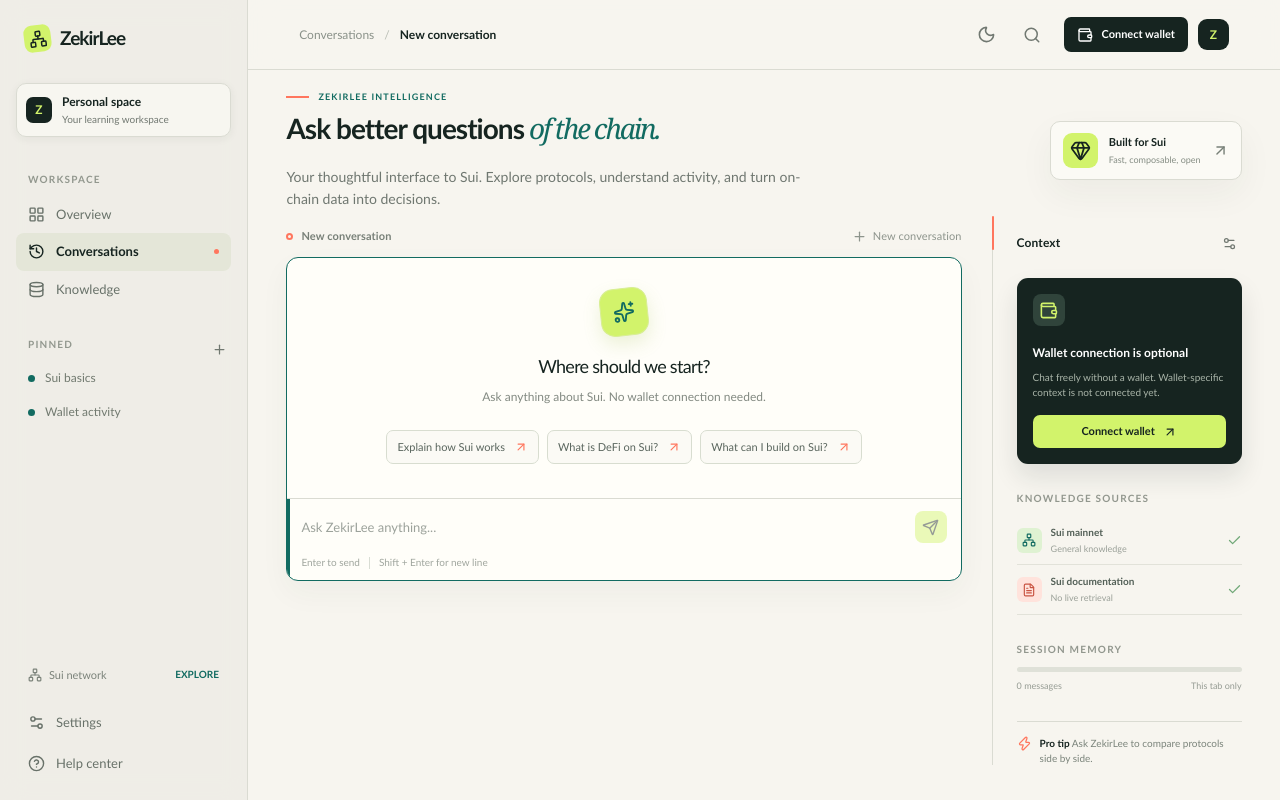
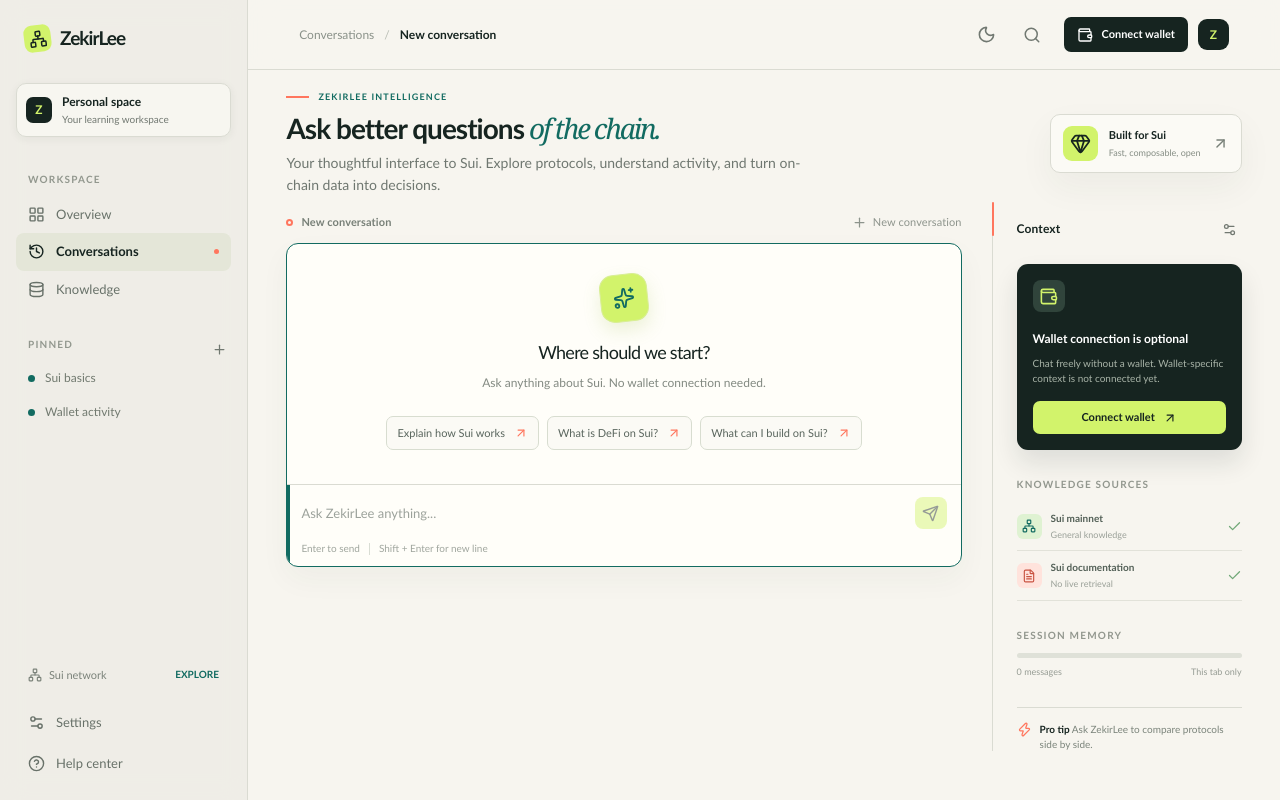
Before and after one commit to davelee001/zekirlee, a Next.js app: page / in a window 1280 px wide. Built offline with nearby package versions, Linux system fonts and the light colour scheme.

Commit message:
style: set margin-top for .hero-copy

```diff
--- a/src/app/globals.css
+++ b/src/app/globals.css
@@ -258,3 +258,4 @@
 .hero-row h1 { font-size: clamp(20px, 2.3vw, 28px); line-height: 1.15; letter-spacing: -.035em; }
 .hero-row h1 br { display: none; }
 .hero-row h1 em::before { content: " "; }
+.hero-copy { margin-top: 8px; }
```
